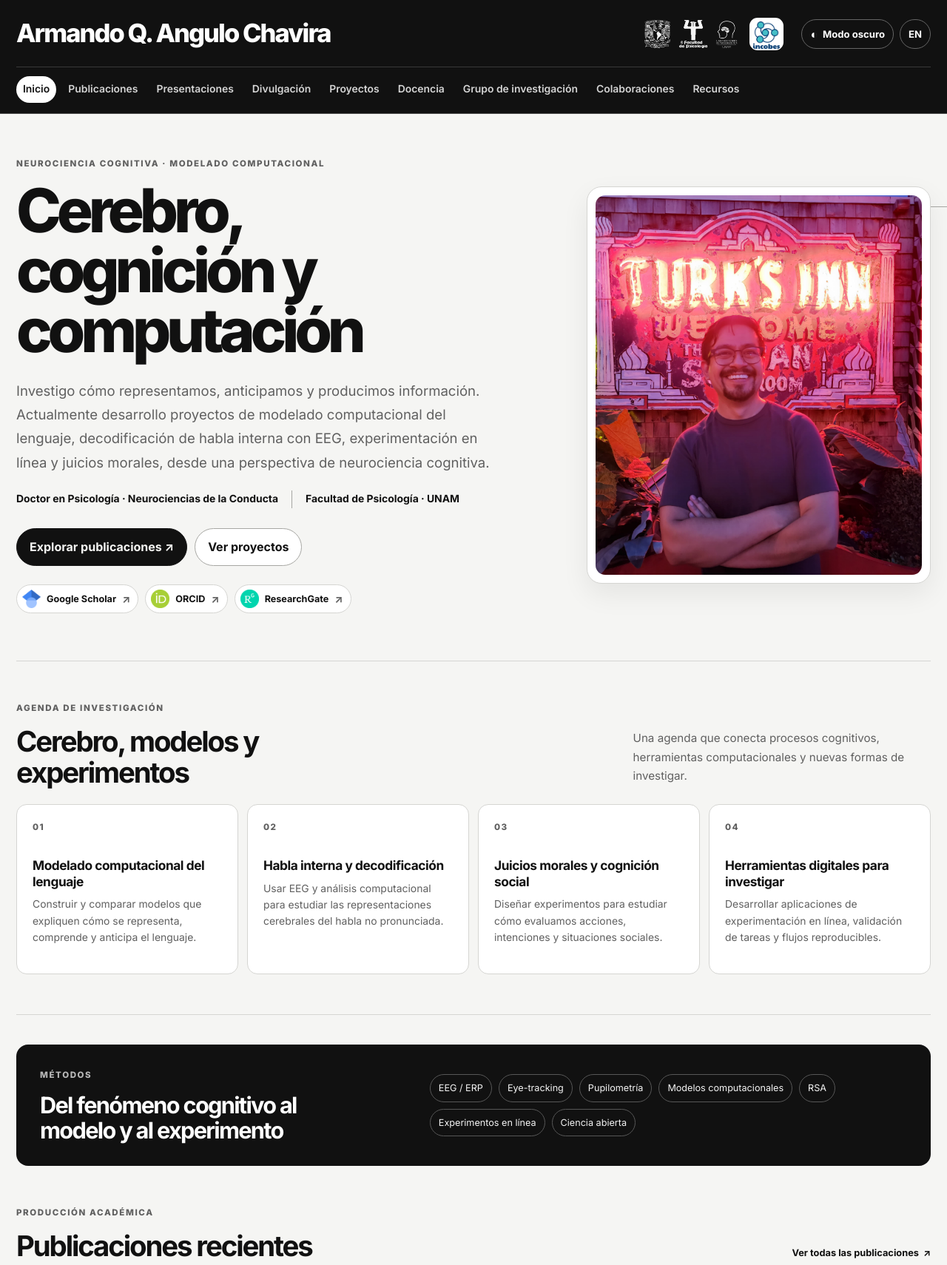
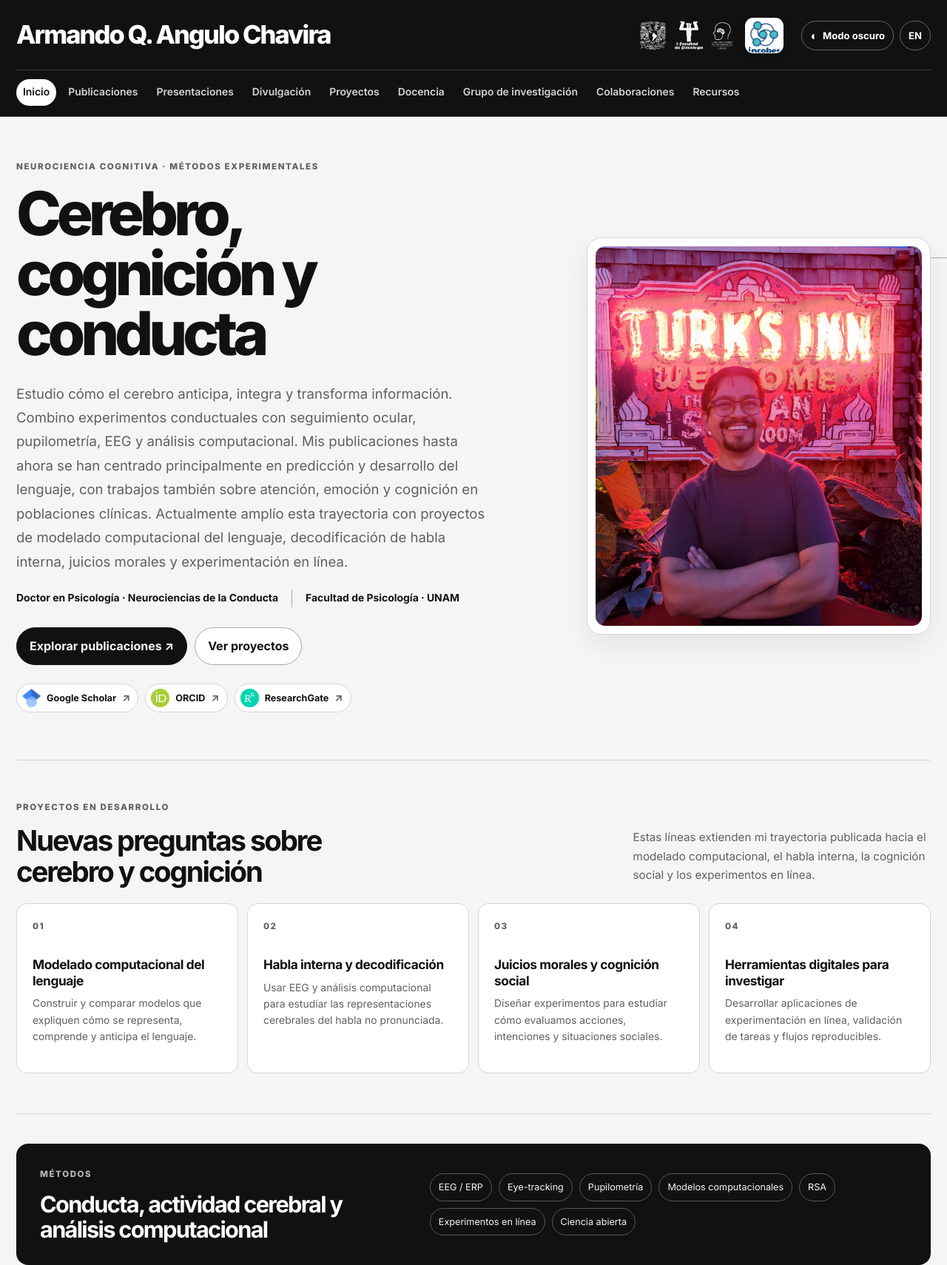
Before and after one commit to angulo-chavira/angulo-chavira.github.io, a plain HTML site: page index.html in a window 1280 px wide. Shown: the top 1710 px of the page at 74% size. Drawn offline with Linux system fonts and the light colour scheme.

Commit message:
Add files via upload

```diff
--- a/header.html
+++ b/header.html
@@ -7,7 +7,7 @@
       <a href="https://www.unam.mx/" target="_blank" rel="noopener noreferrer" title="UNAM"><img src="img/unam.png" alt="UNAM" class="inst-logo"></a>
       <a href="https://psicologia.unam.mx/" target="_blank" rel="noopener noreferrer" title="Facultad de Psicología UNAM"><img src="img/facultad.png" alt="Facultad de Psicología" class="inst-logo"></a>
       <a href="https://www.labpsicolinguistica.psicol.unam.mx/" target="_blank" rel="noopener noreferrer" title="Laboratorio de Psicolingüística"><img src="img/linguistica.png" alt="Laboratorio de Psicolingüística" class="inst-logo"></a>
-      <a class="incobes-mark" href="https://incobes.github.io" target="_blank" rel="noopener noreferrer" title="INCOBES"><img src="img/incobes.png" alt="INCOBES" class="inst-logo"></a>
+      <a class="incobes-mark" href="https://incobes.github.io" target="_blank" rel="noopener noreferrer" title="INCOBES"><img src="img/incobes-color.png" alt="INCOBES" class="inst-logo incobes-color-logo"></a>
     </div>
     <div class="header-controls">
       <button class="icon-toggle" id="themeToggle" type="button" aria-label="Cambiar tema" title="Cambiar tema"><span class="toggle-glyph" aria-hidden="true">◐</span><span class="toggle-label" id="themeLabel">Tema oscuro</span></button>
--- a/index.html
+++ b/index.html
@@ -3,9 +3,9 @@
 <head>
   <meta charset="UTF-8" />
   <meta name="viewport" content="width=device-width, initial-scale=1" />
-  <meta name="description" content="Armando Q. Angulo Chavira: psicolingüística, predicción lingüística y neurociencia cognitiva." />
+  <meta name="description" content="Armando Q. Angulo Chavira: neurociencia cognitiva, cerebro, cognición y conducta." />
   <meta name="theme-color" content="#111111" />
-  <title>Armando Q. Angulo Chavira | Psicolingüística y neurociencia cognitiva</title>
+  <title>Armando Q. Angulo Chavira | Neurociencia cognitiva</title>
   <link rel="stylesheet" href="style.css" />
   <link rel="preconnect" href="https://fonts.googleapis.com" />
   <link rel="preconnect" href="https://fonts.gstatic.com" crossorigin />
@@ -17,9 +17,9 @@
   <main class="home-shell">
     <section class="home-hero" aria-labelledby="homeTitle" data-cursor-size="1">
       <div class="hero-copy">
-        <p class="eyebrow" data-cms-copy="homeCopy.homeEyebrow" data-i18n="homeEyebrow">Neurociencia cognitiva · Modelado computacional</p>
-        <h1 id="homeTitle" data-cms-copy="homeCopy.homeTitle" data-i18n="homeTitle">Cerebro, cognición y computación</h1>
-        <p class="hero-lead" data-cms-copy="homeCopy.homeLead" data-i18n="homeLead">Investigo cómo representamos, anticipamos y producimos información. Actualmente desarrollo proyectos de modelado computacional del lenguaje, decodificación de habla interna con EEG, experimentación en línea y juicios morales, desde una perspectiva de neurociencia cognitiva.</p>
+        <p class="eyebrow" data-cms-copy="homeCopy.homeEyebrow" data-i18n="homeEyebrow">Neurociencia cognitiva · Métodos experimentales</p>
+        <h1 id="homeTitle" data-cms-copy="homeCopy.homeTitle" data-i18n="homeTitle">Cerebro, cognición y conducta</h1>
+        <p class="hero-lead" data-cms-copy="homeCopy.homeLead" data-i18n="homeLead">Estudio cómo el cerebro anticipa, integra y transforma información. Combino experimentos conductuales con seguimiento ocular, pupilometría, EEG y análisis computacional. Mis publicaciones hasta ahora se han centrado principalmente en predicción y desarrollo del lenguaje, con trabajos también sobre atención, emoción y cognición en poblaciones clínicas. Actualmente amplío esta trayectoria con proyectos de modelado computacional del lenguaje, decodificación de habla interna, juicios morales y experimentación en línea.</p>
         <div class="hero-credentials">
           <span data-cms-copy="homeCopy.homeCredential1" data-i18n="homeCredential1">Doctor en Psicología · Neurociencias de la Conducta</span>
           <span data-cms-copy="homeCopy.homeCredential2" data-i18n="homeCredential2">Facultad de Psicología · UNAM</span>
@@ -47,8 +47,8 @@
 
     <section class="home-section research-section" aria-labelledby="researchFocusTitle" data-cursor-size="0.95">
       <div class="home-section-heading">
-        <div><p class="eyebrow" data-cms-copy="homeCopy.homeFocusEyebrow" data-i18n="homeFocusEyebrow">Agenda de investigación</p><h2 id="researchFocusTitle" data-cms-copy="homeCopy.homeFocusTitle" data-i18n="homeFocusTitle">Cerebro, modelos y experimentos</h2></div>
-        <p data-cms-copy="homeCopy.homeFocusIntro" data-i18n="homeFocusIntro">Una agenda que conecta procesos cognitivos, herramientas computacionales y nuevas formas de investigar.</p>
+        <div><p class="eyebrow" data-cms-copy="homeCopy.homeFocusEyebrow" data-i18n="homeFocusEyebrow">Proyectos en desarrollo</p><h2 id="researchFocusTitle" data-cms-copy="homeCopy.homeFocusTitle" data-i18n="homeFocusTitle">Nuevas preguntas sobre cerebro y cognición</h2></div>
+        <p data-cms-copy="homeCopy.homeFocusIntro" data-i18n="homeFocusIntro">Estas líneas extienden mi trayectoria publicada hacia el modelado computacional, el habla interna, la cognición social y los experimentos en línea.</p>
       </div>
       <div id="researchAreas" class="research-grid">
         <article class="research-card" data-cursor-size="1.45"><span class="card-index">01</span><h3 data-i18n="homeArea1Title">Modelado computacional del lenguaje</h3><p data-i18n="homeArea1Desc">Construir y comparar modelos que expliquen cómo se representa, comprende y anticipa el lenguaje.</p><a href="projects.html#modelado" data-i18n="homeAreaLink">Proyectos relacionados <span aria-hidden="true">↗</span></a></article>
@@ -59,7 +59,7 @@
     </section>
 
     <section class="methods-band" aria-label="Métodos de investigación" data-cursor-size="0.82">
-      <div class="methods-intro"><p class="eyebrow" data-cms-copy="homeCopy.homeMethodsEyebrow" data-i18n="homeMethodsEyebrow">Métodos</p><h2 data-cms-copy="homeCopy.homeMethodsTitle" data-i18n="homeMethodsTitle">Del fenómeno cognitivo al modelo y al experimento</h2></div>
+      <div class="methods-intro"><p class="eyebrow" data-cms-copy="homeCopy.homeMethodsEyebrow" data-i18n="homeMethodsEyebrow">Métodos</p><h2 data-cms-copy="homeCopy.homeMethodsTitle" data-i18n="homeMethodsTitle">Conducta, actividad cerebral y análisis computacional</h2></div>
       <div id="homeMethods" class="methods-list"><span>EEG / ERP</span><span>Eye-tracking</span><span data-i18n="homeMethodPupil">Pupilometría</span><span data-i18n="homeMethodModels">Modelos computacionales</span><span>RSA</span><span data-i18n="homeMethodOnline">Experimentos en línea</span><span data-i18n="homeMethodOpenScience">Ciencia abierta</span></div>
     </section>
 
--- a/main.js
+++ b/main.js
@@ -17,7 +17,7 @@ const i18n = {
     navBlog: "Blog",
 
     // Barra Lateral
-    roleTitle: "Investigador en Psicología Cognitiva y Psicolingüística",
+    roleTitle: "Investigador en Neurociencia Cognitiva",
     affilUni: "<strong>Facultad de Psicología, UNAM</strong>",
     affilLoc: "Ciudad de México, México",
     memberTitle: "<strong>Miembro:</strong>",
@@ -27,17 +27,17 @@ const i18n = {
     member3: "Interdisciplinary Network for Cognitive and Behavioral Sciences",
 
     // Inicio
-    homeEyebrow: "Neurociencia cognitiva · Modelado computacional",
-    homeTitle: "Cerebro, cognición y computación",
-    homeLead: "Investigo cómo representamos, anticipamos y producimos información. Actualmente desarrollo proyectos de modelado computacional del lenguaje, decodificación de habla interna con EEG, experimentación en línea y juicios morales, desde una perspectiva de neurociencia cognitiva.",
+    homeEyebrow: "Neurociencia cognitiva · Métodos experimentales",
+    homeTitle: "Cerebro, cognición y conducta",
+    homeLead: "Estudio cómo el cerebro anticipa, integra y transforma información. Combino experimentos conductuales con seguimiento ocular, pupilometría, EEG y análisis computacional. Mis publicaciones hasta ahora se han centrado principalmente en predicción y desarrollo del lenguaje, con trabajos también sobre atención, emoción y cognición en poblaciones clínicas. Actualmente amplío esta trayectoria con proyectos de modelado computacional del lenguaje, decodificación de habla interna, juicios morales y experimentación en línea.",
     homeCredential1: "Doctor en Psicología · Neurociencias de la Conducta",
     homeCredential2: "Facultad de Psicología · UNAM",
     homeCtaPubs: "Explorar publicaciones <span aria-hidden=\"true\">↗</span>",
     homeCtaProjects: "Ver proyectos",
     homePhotoCaption: "Psicología · Psicolingüística",
-    homeFocusEyebrow: "Agenda de investigación",
-    homeFocusTitle: "Cerebro, modelos y experimentos",
-    homeFocusIntro: "Una agenda que conecta procesos cognitivos, herramientas computacionales y nuevas formas de investigar.",
+    homeFocusEyebrow: "Proyectos en desarrollo",
+    homeFocusTitle: "Nuevas preguntas sobre cerebro y cognición",
+    homeFocusIntro: "Estas líneas extienden mi trayectoria publicada hacia el modelado computacional, el habla interna, la cognición social y los experimentos en línea.",
     homeArea1Title: "Modelado computacional del lenguaje",
     homeArea1Desc: "Construir y comparar modelos que expliquen cómo se representa, comprende y anticipa el lenguaje.",
     homeArea2Title: "Habla interna y decodificación",
@@ -48,7 +48,7 @@ const i18n = {
     homeArea4Desc: "Desarrollar aplicaciones de experimentación en línea, validación de tareas y flujos reproducibles.",
     homeAreaLink: "Proyectos relacionados <span aria-hidden=\"true\">↗</span>",
     homeMethodsEyebrow: "Métodos",
-    homeMethodsTitle: "Del fenómeno cognitivo al modelo y al experimento",
+    homeMethodsTitle: "Conducta, actividad cerebral y análisis computacional",
     homeMethodPupil: "Pupilometría",
     homeMethodModels: "Modelos computacionales",
     homeMethodNetworks: "Redes léxico-semánticas",
@@ -244,7 +244,7 @@ const i18n = {
     navBlog: "Blog",
 
     // Sidebar
-    roleTitle: "Researcher in Cognitive Psychology and Psycholinguistics",
+    roleTitle: "Cognitive Neuroscience Researcher",
     affilUni: "<strong>Faculty of Psychology, UNAM</strong>",
     affilLoc: "Mexico City, Mexico",
     memberTitle: "<strong>Member:</strong>",
@@ -254,17 +254,17 @@ const i18n = {
     member3: "Interdisciplinary Network for Cognitive and Behavioral Sciences",
 
     // Home
-    homeEyebrow: "Cognitive neuroscience · Computational modeling",
-    homeTitle: "Brain, cognition, and computation",
-    homeLead: "I study how we represent, anticipate, and produce information. I am currently developing projects in computational language modeling, EEG decoding of inner speech, online experimentation, and moral judgment from a cognitive neuroscience perspective.",
+    homeEyebrow: "Cognitive neuroscience · Experimental methods",
+    homeTitle: "Brain, cognition, and behavior",
+    homeLead: "I study how the brain anticipates, integrates, and transforms information. I combine behavioral experiments with eye tracking, pupillometry, EEG, and computational analyses. My publications to date have focused mainly on language prediction and development, with additional work on attention, emotion, and cognition in clinical populations. I am now extending this trajectory through projects in computational language modeling, inner-speech decoding, moral judgment, and online experimentation.",
     homeCredential1: "PhD in Psychology · Behavioral Neuroscience",
     homeCredential2: "Faculty of Psychology · UNAM",
     homeCtaPubs: "Explore publications <span aria-hidden=\"true\">↗</span>",
     homeCtaProjects: "View projects",
     homePhotoCaption: "Psychology · Psycholinguistics",
-    homeFocusEyebrow: "Research agenda",
-    homeFocusTitle: "Brains, models, and experiments",
-    homeFocusIntro: "An agenda connecting cognitive processes, computational tools, and new ways of doing research.",
+    homeFocusEyebrow: "Projects in development",
+    homeFocusTitle: "New questions about brain and cognition",
+    homeFocusIntro: "These lines extend my published work into computational modeling, inner speech, social cognition, and online experiments.",
     homeArea1Title: "Computational language modeling",
     homeArea1Desc: "Building and comparing models to explain how language is represented, understood, and predicted.",
     homeArea2Title: "Inner speech and decoding",
@@ -275,7 +275,7 @@ const i18n = {
     homeArea4Desc: "Developing online experiment applications, task validation, and reproducible workflows.",
     homeAreaLink: "Related projects <span aria-hidden=\"true\">↗</span>",
     homeMethodsEyebrow: "Methods",
-    homeMethodsTitle: "From cognitive phenomena to models and experiments",
+    homeMethodsTitle: "Behavior, brain activity, and computational analysis",
     homeMethodPupil: "Pupillometry",
     homeMethodModels: "Computational models",
     homeMethodNetworks: "Lexical-semantic networks",
--- a/style.css
+++ b/style.css
@@ -72,8 +72,8 @@ img { max-width: 100%; }
 .header-logos a { display: grid; place-items: center; width: auto; height: 44px; padding: 0; border: 0; border-radius: 0; background: transparent; transition: transform .18s ease, opacity .18s ease; }
 .header-logos a:hover { transform: translateY(-2px); opacity: .82; }
 .inst-logo { display: block; width: auto; height: 39px; max-width: 84px; object-fit: contain; opacity: .96; }
-.header-logos .incobes-mark { width: 46px; height: 44px; padding: 4px; overflow: hidden; border: 1px solid rgba(255,255,255,.24); border-radius: 11px; background: #fff; }
-.header-logos .incobes-mark .inst-logo { width: 100%; height: 100%; max-width: none; opacity: 1; }
+.header-logos .incobes-mark { width: 52px; height: 48px; padding: 4px; overflow: hidden; border: 1px solid rgba(255,255,255,.5); border-radius: 11px; background: #fff; box-shadow: 0 3px 12px rgba(0,0,0,.18); }
+.header-logos .incobes-mark .inst-logo { width: 100%; height: 100%; max-width: none; object-fit: contain; opacity: 1; filter: none; mix-blend-mode: normal; }
 .header-controls { display: flex; align-items: center; gap: 8px; }
 .icon-toggle, .menu-toggle {
   display: inline-flex; align-items: center; justify-content: center; gap: 7px;
@@ -379,7 +379,7 @@ img { max-width: 100%; }
 @media (max-width: 720px) {
   .header-logos { gap: 8px; }
   .inst-logo { height: 30px; max-width: 60px; }
-  .header-logos .incobes-mark { width: 39px; height: 38px; padding: 3px; }
+  .header-logos .incobes-mark { width: 42px; height: 40px; padding: 3px; }
 }
 
 /* Interacciones discretas y cursor contextual */
```
Also changed, not shown: sidebar.html (+1 -1 lines), data/site-content.json, img/incobes-color.png (added).
